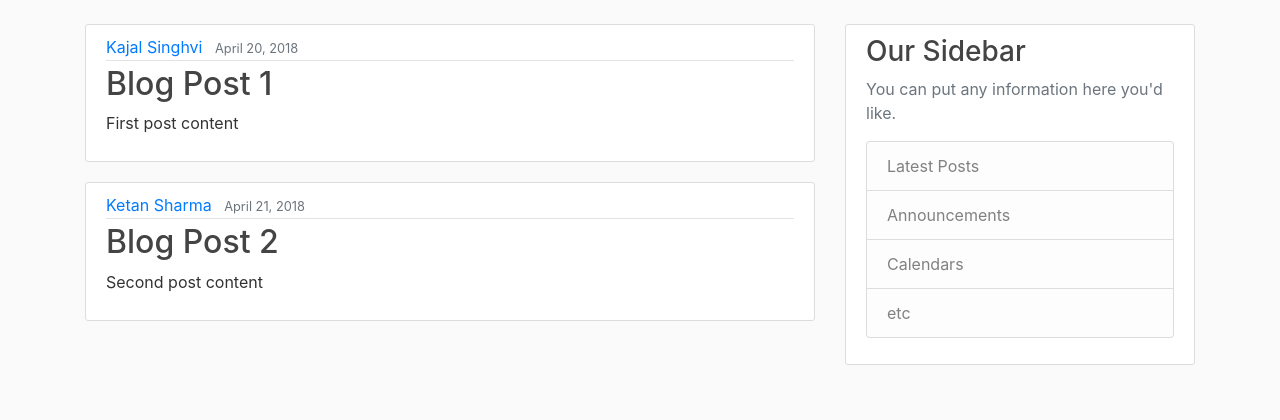
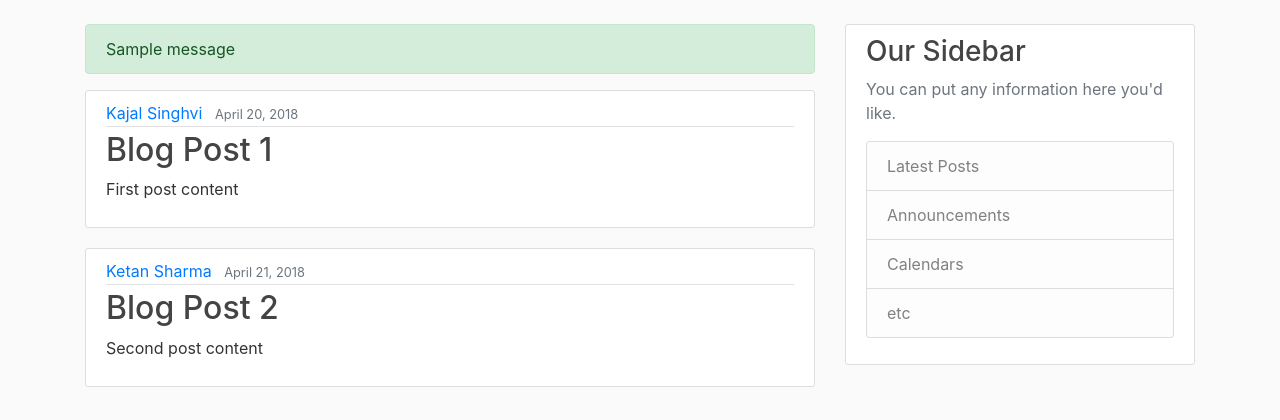
Before and after one commit to kajal241199/Flask-Blog, a Flask app: page / in a window 1280 px wide. Shown: the part 56-476 px from the top of the page. Run offline with Flask 2, Linux system fonts and the light colour scheme; one stand-in notice (Sample message) is shown; some libraries are stand-ins or nearby versions.

Commit message:
add message category

```diff
--- a/templates/layout.html
+++ b/templates/layout.html
@@ -41,6 +41,15 @@
     <main role="main" class="container">
       <div class="row">
         <div class="col-md-8">
+          {% with messages = get_flashed_messages(with_categories=true) %}
+            {% if messages %}
+              {% for category, message in messages %}
+                  <div class="alert alert-{{ category }}">
+                    {{ message }}
+                  </div>
+              {% endfor %}
+            {% endif %}
+          {% endwith %}
           {% block content %}{% endblock %}
         </div>
         <div class="col-md-4">
```
